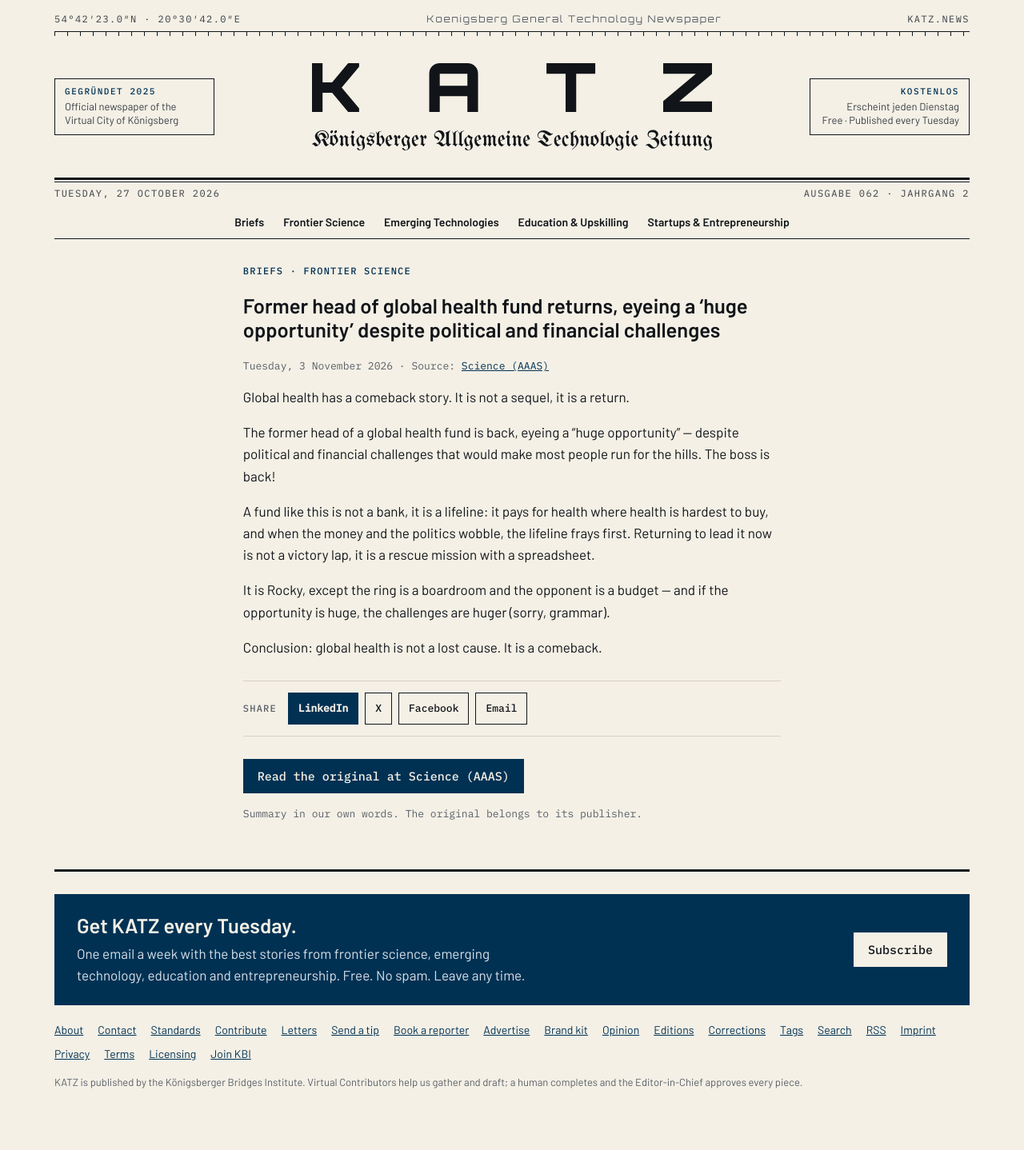
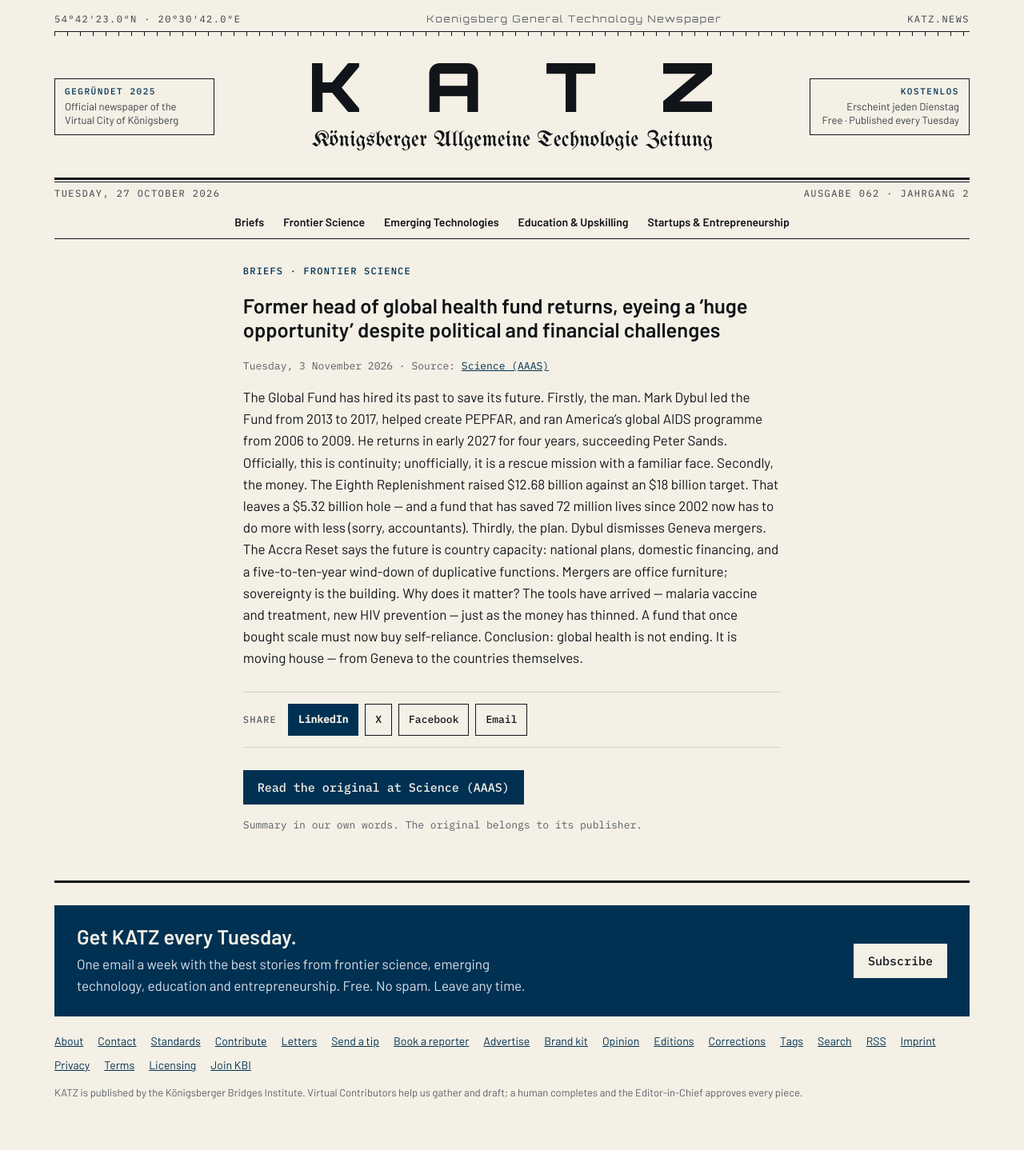
Before and after one commit to katz-news/katz.news, a Jekyll site: the page built from _posts/briefs/2026-11-04-former-head-of-global-health-fund-returns-eyeing-a-huge-oppo.md, in a window 1280 px wide. Shown: the whole page at 80% size. Built offline with Jekyll 4.4.1, drawn with Linux system fonts in a browser that asks for light colours.

Commit message:
Publish 2026-11-05

```diff
--- a/_data/build.yml
+++ b/_data/build.yml
@@ -1 +1 @@
-published_at: 2026-11-05T12:07:50Z
+published_at: 2026-11-05T12:34:35Z
--- a/_posts/briefs/2026-11-04-former-head-of-global-health-fund-returns-eyeing-a-huge-oppo.md
+++ b/_posts/briefs/2026-11-04-former-head-of-global-health-fund-returns-eyeing-a-huge-oppo.md
@@ -7,12 +7,4 @@ section: science
 source_name: Science (AAAS)
 source_url: https://www.science.org/content/article/former-head-global-health-fund-returns-eyeing-huge-opportunity-despite-political-and
 ---
-Global health has a comeback story. It is not a sequel, it is a return.
-
-The former head of a global health fund is back, eyeing a “huge opportunity” — despite political and financial challenges that would make most people run for the hills. The boss is back!
-
-A fund like this is not a bank, it is a lifeline: it pays for health where health is hardest to buy, and when the money and the politics wobble, the lifeline frays first. Returning to lead it now is not a victory lap, it is a rescue mission with a spreadsheet.
-
-It is Rocky, except the ring is a boardroom and the opponent is a budget — and if the opportunity is huge, the challenges are huger (sorry, grammar).
-
-Conclusion: global health is not a lost cause. It is a comeback.
+The Global Fund has hired its past to save its future. Firstly, the man. Mark Dybul led the Fund from 2013 to 2017, helped create PEPFAR, and ran America's global AIDS programme from 2006 to 2009. He returns in early 2027 for four years, succeeding Peter Sands. Officially, this is continuity; unofficially, it is a rescue mission with a familiar face. Secondly, the money. The Eighth Replenishment raised $12.68 billion against an $18 billion target. That leaves a $5.32 billion hole — and a fund that has saved 72 million lives since 2002 now has to do more with less (sorry, accountants). Thirdly, the plan. Dybul dismisses Geneva mergers. The Accra Reset says the future is country capacity: national plans, domestic financing, and a five-to-ten-year wind-down of duplicative functions. Mergers are office furniture; sovereignty is the building. Why does it matter? The tools have arrived — malaria vaccine and treatment, new HIV prevention — just as the money has thinned. A fund that once bought scale must now buy self-reliance. Conclusion: global health is not ending. It is moving house — from Geneva to the countries themselves.
```
